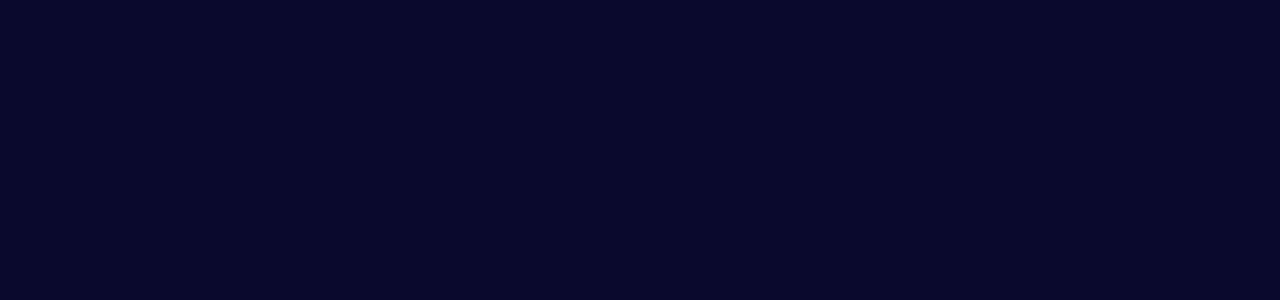
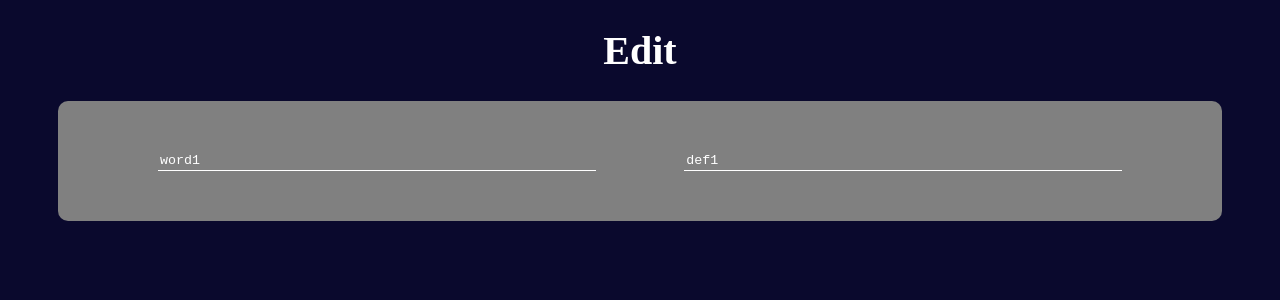
Before and after one commit to smaggio123/Front-End-Flashcard-App, a React (Create React App) app: page /home/setDisplay/edit in a window 1280 px wide. Before the commit this address had no page. Shown: the top 300 px of the page. Built offline with nearby package versions, Linux system fonts and the light colour scheme.

Commit message:
Created Edit Page

```diff
--- a/src/App.js
+++ b/src/App.js
@@ -10,6 +10,7 @@ import Written from './components/Written';
 import Learn from './components/Learn';
 import CopyArea from './components/CopyArea';
 import Matching from './components/Matching';
+import EditPage from './components/EditPage/EditPage';
 function App() {
   return (
     <>
@@ -25,6 +26,7 @@ function App() {
           <Route path="/home/SetDisplay/copy" element={<CopyArea />}/>
           <Route path="/home/SetDisplay/matching" element={<Matching />}/>
           <Route path="/home/setDisplay/learn" element={<Learn />}/>
+          <Route path="/home/setDisplay/edit" element={<EditPage />}/>
 
 
         </Routes>
--- /dev/null
+++ b/src/components/EditPage/EditCard.css
@@ -0,0 +1,50 @@
+
+#editCardContainingDiv{
+    background-color: grey;
+    padding-top: 50px;
+    padding-bottom: 50px;
+    margin: 0 50px;
+    border-radius: 10px;
+    /*
+    height: 10vh;
+    width: 50vw;
+    margin-left: 25vw;
+    padding-top: 3vh;
+    */
+}
+#EditCardInnerContainingDiv{
+    display: flex;
+    justify-Content: space-between;
+    background-Color: grey;
+    margin: 0 100px;
+    /*
+    display: flex;
+    justify-content: space-evenly;
+    margin-left: 25vw;
+    width: 50vw;
+    height: auto;
+    */
+}
+.editCardInput{
+    /*
+    padding: 5px;
+    outline: none;
+    font-size: 3vh;
+    overflow-y: hidden;
+    */
+
+    border: none;
+    border-bottom: 1px solid white;
+    background-color: transparent;
+    color: white;
+    resize: none;
+    overflow: hidden;
+    width: 45%;
+
+
+    /* flex: 1; Allow the inputs to take equal space */
+}
+
+.editCardInput:focus{
+  border-bottom: .5vh solid yellow; /* Change to desired color when focused or hovered */
+}
--- /dev/null
+++ b/src/components/EditPage/EditCard.js
@@ -0,0 +1,43 @@
+import React, { useState } from 'react'
+import "./EditCard.css";
+import { useLocation,useNavigate } from 'react-router-dom';
+
+function EditCard ({ word1, word2 }) {
+    const [textarea1Content, setTextarea1Content] = useState(word1);
+  const [textarea2Content, setTextarea2Content] = useState(word2);
+
+  const handleTextareaChange = (event, setter) => {
+    const { value } = event.target;
+    setter(value);
+  };
+
+  const handleTextareaResize = (event) => {
+    event.target.style.height = 'auto';
+    event.target.style.height = `${event.target.scrollHeight}px`;
+    if(event.target.style.height>document.getElementById('editCardContainingDiv').height){
+        document.getElementById('editCardContainingDiv').height=event.target.style.height;
+    }
+  };
+
+  return (
+    <div id='editCardContainingDiv' >
+        <div id="EditCardInnerContainingDiv" >
+        <textarea
+            value={textarea1Content}
+            onChange={(e) => handleTextareaChange(e, setTextarea1Content)}
+            onInput={handleTextareaResize}
+            className='editCardInput'
+            rows={1}
+            />
+        <textarea
+            value={textarea2Content}
+            onChange={(e) => handleTextareaChange(e, setTextarea2Content)}
+            onInput={handleTextareaResize}
+            className='editCardInput'
+            rows={1}
+            />
+        </div>
+    </div>
+  );
+}
+export default EditCard
--- /dev/null
+++ b/src/components/EditPage/EditPage.css
@@ -0,0 +1,12 @@
+
+#editPageContainingDiv{
+    text-align: center;
+    justify-content: center;
+    align-items: center;
+    margin: auto;
+}
+
+#editPageTitleHeading{
+    color: white;
+    font-size: 5vh;
+}
--- /dev/null
+++ b/src/components/EditPage/EditPage.js
@@ -0,0 +1,20 @@
+import React, { useState } from 'react'
+import "./EditPage.css";
+import { useLocation,useNavigate } from 'react-router-dom';
+import EditCard from './EditCard';
+function EditPage () {
+    const setList = [["word1","def1"],["word2","def2"],["word3","def3"],["word4","def4"],["word5","def5"]];
+
+
+    return(
+        <>
+        <div id='editPageContainingDiv'>
+            <h1 id='editPageTitleHeading'>Edit</h1>
+            <EditCard word1={setList[0][0]} word2={setList[0][1]}/>
+
+        </div>
+
+        </>
+    )
+}
+export default EditPage
--- a/src/components/SetDisplay.js
+++ b/src/components/SetDisplay.js
@@ -31,6 +31,7 @@ function SetDisplay () {
     const handleTest = () =>{
     }
     const handleEdit = () =>{
+        navigate(`./edit?data=${encodeURIComponent(selectedData)}`)
     }
 
     const handleLeft = () =>{
```
